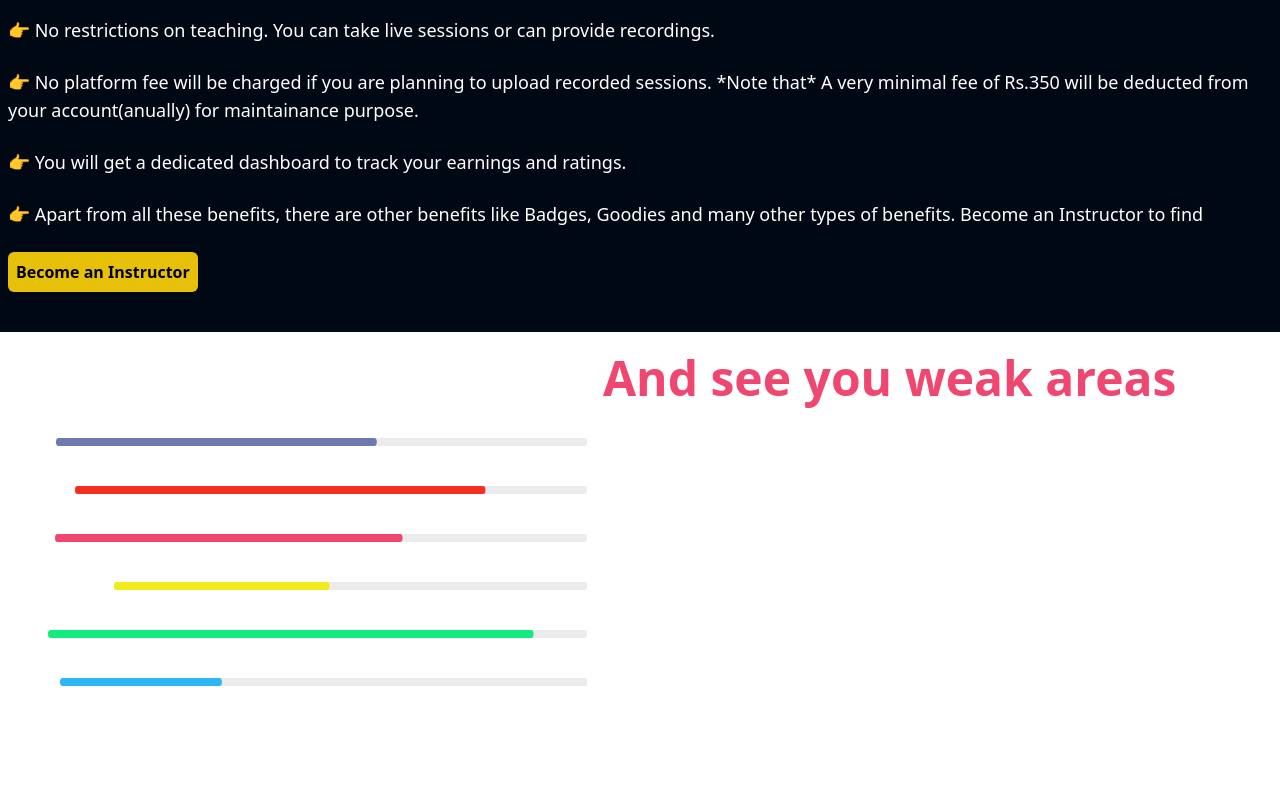
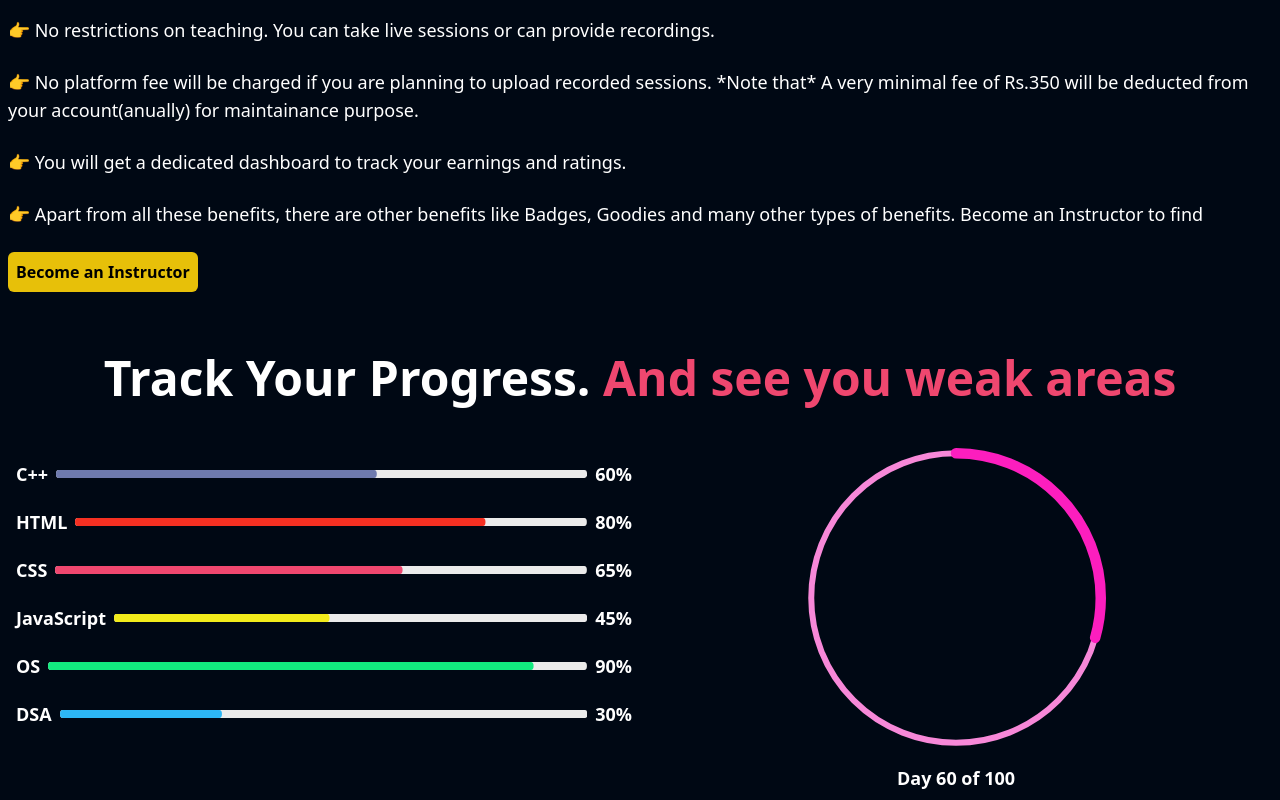
Before and after one commit to gaurav-goswami/Study-Center, a React (Vite) app in the folder client/: page / in a window 1280 px wide. Shown: the part 1635-2435 px from the top of the page. Before the commit the page ends 2383 px from the top, so only its background shows below. Built offline with nearby package versions, Linux system fonts and the light colour scheme.

Commit message:
completed home progress section

```diff
--- a/client/src/components/Home/ProgressCheck.jsx
+++ b/client/src/components/Home/ProgressCheck.jsx
@@ -43,35 +43,29 @@ const ProgressCheck = () => {
 
   return (
     <>
-        <div className='w-screen h-max bg-white'>
+        <div className='w-[100%] h-max mx-auto md:2xl:w-[80%] p-2 flex flex-col gap-8'>
 
-            <div className='w-[100%] h-max mx-auto md:2xl:w-[80%] my-8 p-2 flex flex-col'>
-
-                <Heading style="md:text-5xl font-extrabold text-3xl text-center my-2 gap-3 text-richblack-700">Track Your Progress.<HighLightText color="text-pink-200" size="md:text-5xl text-3xl"> And see you weak areas</HighLightText></Heading>
+            <Heading style="md:text-5xl font-extrabold text-3xl text-center my-2 gap-3 text-[#5aed75]">Track Your Progress.<HighLightText color="text-pink-200" size="md:text-5xl text-3xl"> And see you weak areas</HighLightText></Heading>
 
             <div className='w-full h-max flex flex-col md:flex-row'>
-
                 {/* subject progress */}
                 <div className='w-full md:w-[50%] h-full '>
                     {
                         subjectProgress.map((item , index) => {
                             return <div className='w-full flex gap-2 p-2 items-center my-1'>
-                                    <Paragraph styles="text-lg text-pure-greys-500 font-semibold">{item.language}</Paragraph>
+                                <Paragraph styles="text-lg font-semibold text-pure-greys-5">{item.language}</Paragraph>
                                 {item.progress}
-                                    <Paragraph styles="text-lg text-pure-greys-500 font-semibold">{item.progressPercentage}%</Paragraph>
+                                <Paragraph styles="text-lg font-semibold text-pure-greys-5">{item.progressPercentage}%</Paragraph>
                             </div>
                         })
                     }
                 </div>
 
-
                 {/* days completed progress */}
-                    <div className='w-full md:w-[50%] h-full'>
-
+                <div className='w-full md:w-[50%] h-full flex flex-col gap-4 items-center'>
+                    <Circle percent={30} strokeColor="#fc1ebe" trailColor='#f788d8' strokeWidth={3.5} trailWidth={2}  style={{height : "300px"}}/>
+                    <Paragraph styles="text-lg font-semibold text-pure-greys-5">Day 60 of 100</Paragraph>
                 </div>
-
-                </div>
-
             </div>
 
         </div>
```
Lines whose indentation alone changed are shown as unchanged.
